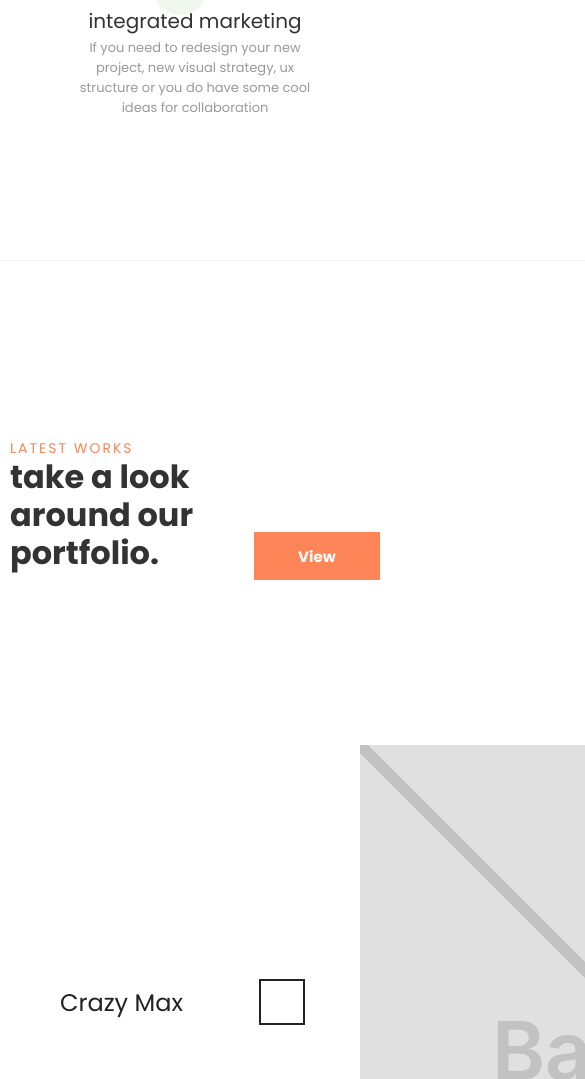
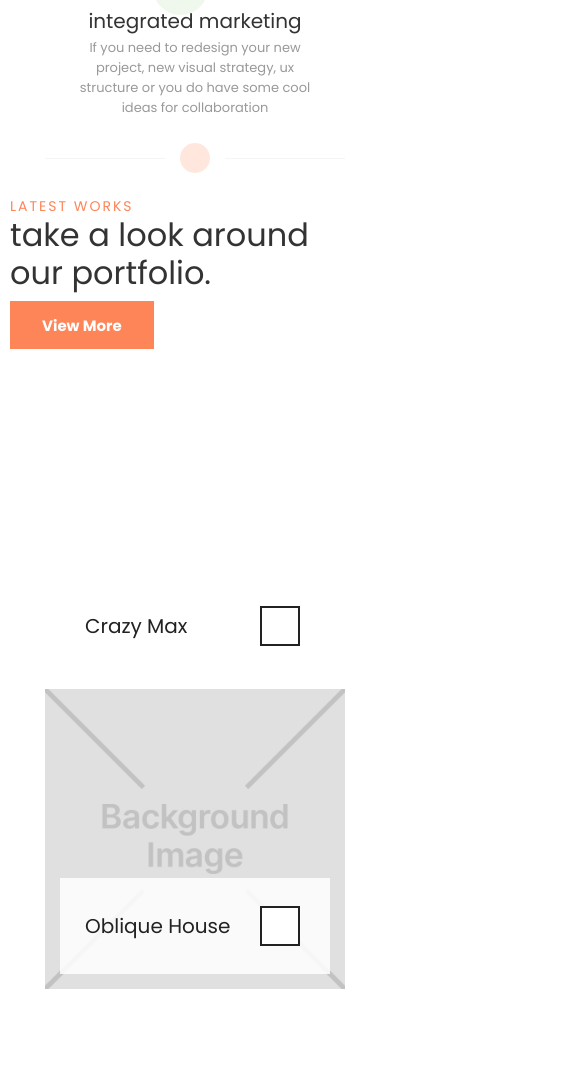
Before and after one commit to CrazyCatTop/anow, a website: page src/index.html in a window 390 px wide. Shown: the part 1855-2934 px from the top of the page, 585 px wide, since content can reach past the window. Drawn offline with Linux system fonts and the light colour scheme.

Commit message:
portfolio screen adaptation

```diff
--- a/src/sass/blocks/about/_about-media.scss
+++ b/src/sass/blocks/about/_about-media.scss
@@ -2,7 +2,7 @@
     .about {
         &__decorative-text {
             top: -200px;
-            left: -100px;
+            left: 0;
         }
         &__top-block {
             margin-top: 180px;
--- a/src/sass/blocks/portfolio/_portfolio-media.scss
+++ b/src/sass/blocks/portfolio/_portfolio-media.scss
@@ -0,0 +1,214 @@
+@media (max-width: 1499.98px) {
+    .portfolio {
+        &__decorative-line {
+            width: 1170px;
+            margin-top: 100px;
+            hr {
+                width: 505px;
+            }
+        }
+        &__decorative-text {
+            top: 80px;
+            left: 750px;
+            font-size: 150px;
+        }
+        &__top-block {
+            margin-top: 140px;
+            margin-left: 30px;
+            width: 1100px;
+        }
+        &__form {
+            width: 1200px;
+            height: 600px;
+            margin: 130px auto 0 auto;
+        }
+        &__item {
+            padding: 160px 25px 35px 25px;
+            &:nth-child(2) {
+                padding-top: 460px;
+            }
+        }
+        &__rectangle {
+            padding: 32px 30px 32px 25px;
+        }
+        &__name {
+            font-size: 20px;
+        }
+        &__checkbox {
+            width: 40px;
+            height: 40px;
+        }
+    }
+}
+
+@media (max-width: 1199.98px) {
+    .portfolio {
+        &__decorative-line {
+            width: 960px;
+            hr {
+                width: 420px;
+            }
+            &::before {
+                top: -30.5px;
+                width: 60px;
+                height: 60px;
+            }
+        }
+        &__decorative-text {
+            top: 80px;
+            left: 520px;
+            font-size: 150px;
+        }
+        &__top-block {
+            width: auto;
+            padding-left: 0;
+            margin-top: 120px;
+        }
+        &__form {
+            width: 960px;
+            height: 640px;
+            grid-template: repeat(2, 320px) / repeat(3, 320px);
+            grid-auto-rows: 320px;
+        }
+        &__item {
+            padding: 184px 15px 25px 15px;
+            &:nth-child(2) {
+                padding-top: 184px;
+                grid-column: inherit;
+                grid-row: inherit;
+            }
+        }
+        &__rectangle {
+            padding: 35px 25px;
+        }
+    }
+}
+
+@media (max-width: 991.98px) {
+    .portfolio {
+        &__decorative-line {
+            width: 720px;
+            margin-top: 80px;
+            hr {
+                width: 300px;
+            }
+        }
+        &__decorative-text {
+            display: none;
+        }
+        &__top-block {
+            margin-top: 100px;
+        }
+        &__form {
+            width: 720px;
+            height: 1080px;
+            grid-template: repeat(3, 360px) / repeat(2, 360px);
+            grid-auto-rows: 360px;
+            margin-top: 40px;
+        }
+        &__item {
+            padding: 204px 20px 30px 20px;
+            &:nth-child(2) {
+                padding-top: 204px;
+                grid-column: inherit;
+                grid-row: inherit;
+            }
+        }
+        &__rectangle {
+            padding: 42px 30px;
+        }
+    }
+}
+
+@media (max-width: 767.98px) {
+    .portfolio {
+        &__decorative-line {
+            width: 540px;
+            margin-top: 60px;
+            hr {
+                width: 240px;
+            }
+            &::before {
+                top: -20.5px;
+                width: 40px;
+                height: 40px;
+            }
+        }
+        &__top-block {
+            width: 500px;
+            margin: 80px 0 0 20px;
+        }
+        &__form {
+            width: 540px;
+            height: auto;
+            grid-template: repeat(5, 500px) / repeat(1, 500px);
+            grid-auto-rows: 500px;
+            margin-top: 40px;
+            justify-content: center;
+        }
+        &__item {
+            padding: 304px 30px 40px 30px;
+            &:nth-child(2) {
+                padding-top: 304px;
+            }
+        }
+        &__rectangle {
+            padding: 55px 30px;
+        }
+        &__name {
+            font-size: 24px;
+        }
+        &__checkbox {
+            width: 46px;
+            height: 46px;
+        }
+    }
+}
+
+@media (max-width: 565.98px) {
+    .portfolio {
+        &__decorative-line {
+            width: 300px;
+            margin-top: 20px;
+            hr {
+                width: 120px;
+            }
+            &::before {
+                top: -15.5px;
+                width: 30px;
+                height: 30px;
+            }
+        }
+        &__top-block {
+            width: 300px;
+            height: 150px;
+            flex-direction: column;
+            margin: 40px 0 0 0;
+            align-items: start;
+        }
+        &__form {
+            width: 300px;
+            height: auto;
+            grid-template: repeat(5, 300px) / repeat(1, 300px);
+            grid-auto-rows: 300px;
+            margin-top: 40px;
+            justify-content: center;
+        }
+        &__item {
+            padding: 189px 15px 15px 15px;
+            &:nth-child(2) {
+                padding-top: 189px;
+            }
+        }
+        &__rectangle {
+            padding: 28px 30px 28px 25px;
+        }
+        &__name {
+            font-size: 20px;
+        }
+        &__checkbox {
+            width: 40px;
+            height: 40px;
+        }
+    }
+}
--- a/src/sass/blocks/titles/_titles.scss
+++ b/src/sass/blocks/titles/_titles.scss
@@ -1,12 +1,12 @@
 .title {
     color: #333;
+    font-weight: 400;
     &_14 {
         font-size: 14px;
         color: $main-color;
         letter-spacing: 2px;
         text-transform: uppercase;
         line-height: 15px;
-        font-weight: 400;
     }
     &_18 {
         font-size: 18px;
```
Also changed, not shown: src/css/style.min.css.
